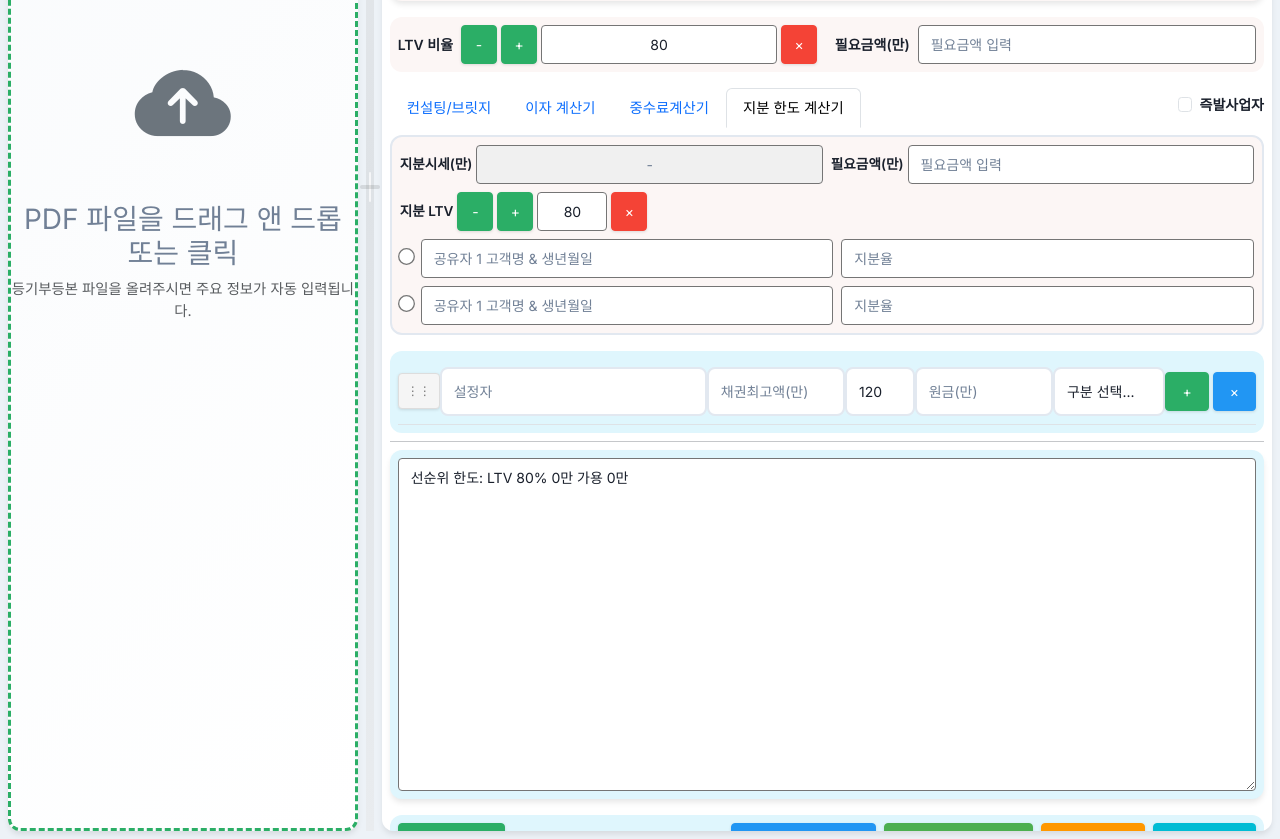
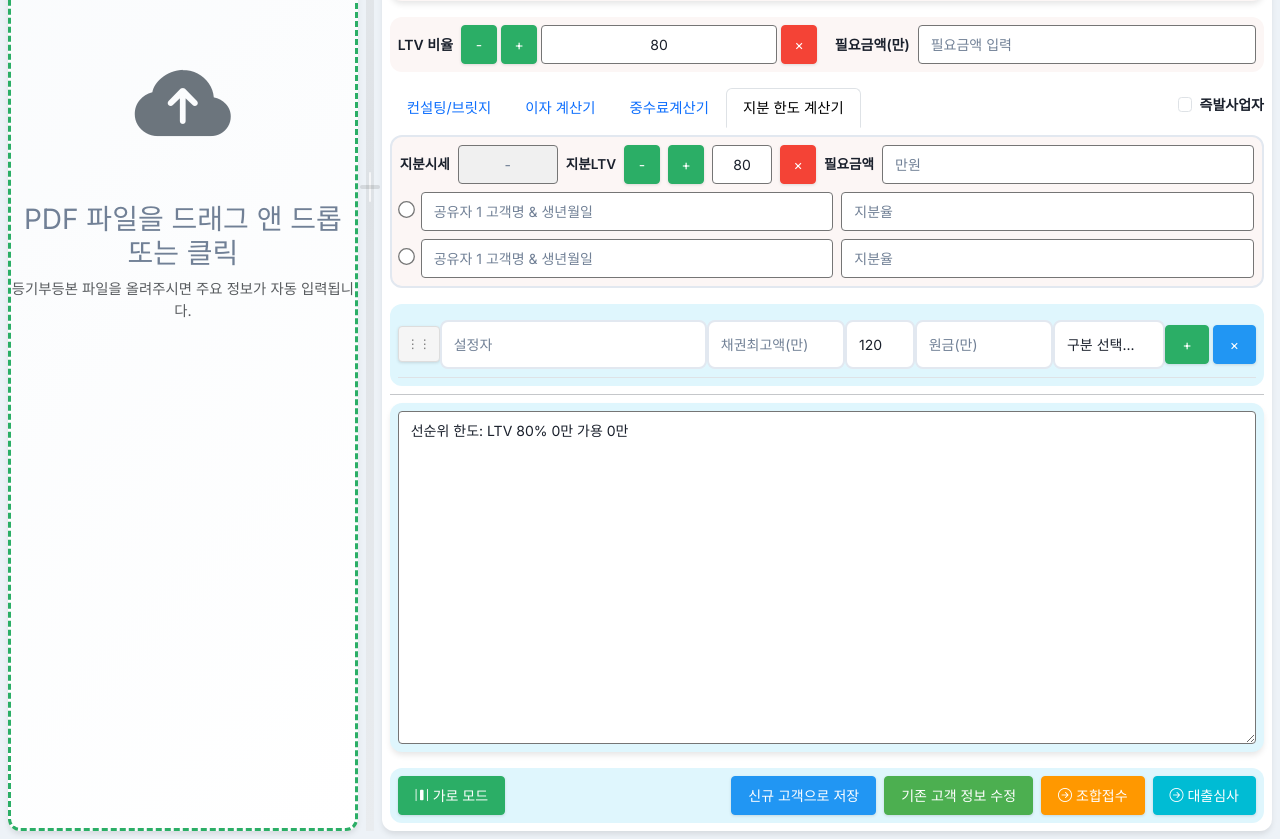
Before and after one commit to young626-jang/ltv_flask_, a Flask app: page / in a window 1280 px wide, after a click on "지분 한도 계산기". Shown: the part 466-1305 px from the top of the page. Run offline with Flask 3, Linux system fonts and the light colour scheme; data that the repository does not hold is empty; some libraries are stand-ins or nearby versions.

Commit message:
Update entry.html

```diff
--- a/templates/entry.html
+++ b/templates/entry.html
@@ -387,32 +387,17 @@
                 <!-- ====================================================== -->
                 <div class="tab-pane fade" id="share-limit-tab-pane" role="tabpanel" style="margin: -0.5rem; padding: 0.5rem 0.5rem 0;">
 
-                    <!-- 지분시세 & 필요금액 -->
-                    <div class="row mb-2 g-2">
-                        <div class="col-6">
-                            <div class="d-flex align-items-center gap-1">
-                                <label class="mb-0" style="white-space: nowrap; font-size: 0.85rem;">지분시세(만)</label>
-                                <input type="text" class="form-control form-field text-center md-input" id="share-price" readonly placeholder="-" style="flex: 1; background-color: #f0f0f0 !important;">
-                            </div>
-                        </div>
-                        <div class="col-6">
-                            <div class="d-flex align-items-center gap-1">
-                                <label for="share-required-amount" class="mb-0" style="white-space: nowrap; font-size: 0.85rem;">필요금액(만)</label>
-                                <input type="text" class="form-control form-field manwon-format md-input" id="share-required-amount" placeholder="필요금액 입력" style="flex: 1;">
-                            </div>
-                        </div>
-                    </div>
-                    <!-- 지분 LTV 비율 -->
-                    <div class="row mb-2 g-2">
-                        <div class="col-6">
-                            <div class="d-flex align-items-center gap-1">
-                                <label for="share-ltv" class="mb-0" style="white-space: nowrap; font-size: 0.85rem;">지분 LTV</label>
-                                <button class="md-ltv-btn" type="button" onclick="adjustLtvValue('share-ltv', -5)" style="padding: 2px 6px;">-</button>
-                                <button class="md-ltv-btn" type="button" onclick="adjustLtvValue('share-ltv', 5)" style="padding: 2px 6px;">+</button>
-                                <input type="text" class="form-control form-field text-center md-input" id="share-ltv" value="80" style="flex: 1; max-width: 70px;">
-                                <button class="md-ltv-btn danger" type="button" onclick="clearLtvValue('share-ltv')" style="padding: 2px 6px;">×</button>
-                            </div>
-                        </div>
+                    <!-- 지분시세 | 지분 LTV | 필요금액 한 줄 -->
+                    <div class="d-flex align-items-center gap-2 mb-2">
+                        <label class="mb-0" style="white-space: nowrap; font-size: 0.85rem;">지분시세</label>
+                        <input type="text" class="form-control form-field text-center md-input" id="share-price" readonly placeholder="-" style="width: 100px; background-color: #f0f0f0 !important;">
+                        <label class="mb-0" style="white-space: nowrap; font-size: 0.85rem;">지분LTV</label>
+                        <button class="md-ltv-btn" type="button" onclick="adjustLtvValue('share-ltv', -5)" style="padding: 2px 6px;">-</button>
+                        <button class="md-ltv-btn" type="button" onclick="adjustLtvValue('share-ltv', 5)" style="padding: 2px 6px;">+</button>
+                        <input type="text" class="form-control form-field text-center md-input" id="share-ltv" value="80" style="width: 60px;">
+                        <button class="md-ltv-btn danger" type="button" onclick="clearLtvValue('share-ltv')" style="padding: 2px 6px;">×</button>
+                        <label class="mb-0" style="white-space: nowrap; font-size: 0.85rem;">필요금액</label>
+                        <input type="text" class="form-control form-field manwon-format md-input" id="share-required-amount" placeholder="만원" style="flex: 1;">
                     </div>
 
                     <!-- 공유자 1 정보 입력 -->
```
